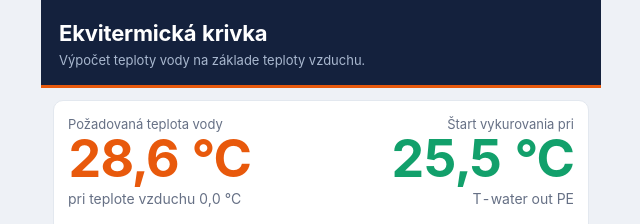
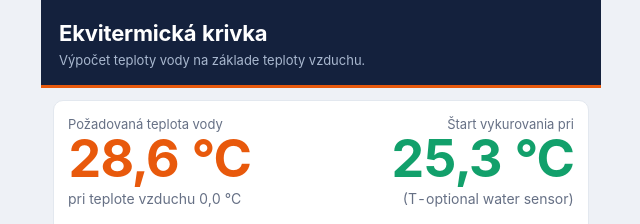
Before and after one commit to borisszabo/Ekviterm, a plain HTML site: page index.html in a window 1280 px wide. Shown: the top 224 px of the page, 319-959 px from the left. Drawn offline with Linux system fonts and the light colour scheme.

Commit message:
Add files via upload

```diff
--- a/index.html
+++ b/index.html
@@ -79,7 +79,7 @@ footer{margin:14px 16px 0;font-size:12px;color:var(--mut)}
     <div>
       <div class="lbl">Štart vykurovania pri</div>
       <div class="big g" id="dtv" aria-live="polite">–</div>
-      <div class="sub">T-water out PE</div>
+      <div class="sub">(T-optional water sensor)</div>
     </div>
   </div>
   <div id="chart"></div>
@@ -191,7 +191,7 @@ $('tp').addEventListener('click',()=>setT(S.t+S.st));
 function renderT(){
  const w=wtAt(S.t);
  $('wt').textContent=fmt(w)+' °C';
- const off=S.dt+0.1;
+ const off=S.dt+0.3;
  $('dtv').textContent=fmt(w-off)+' °C';
  $('atsub').textContent='pri teplote vzduchu '+fmt(S.t)+' °C';
  $('slider').value=S.t;
```
